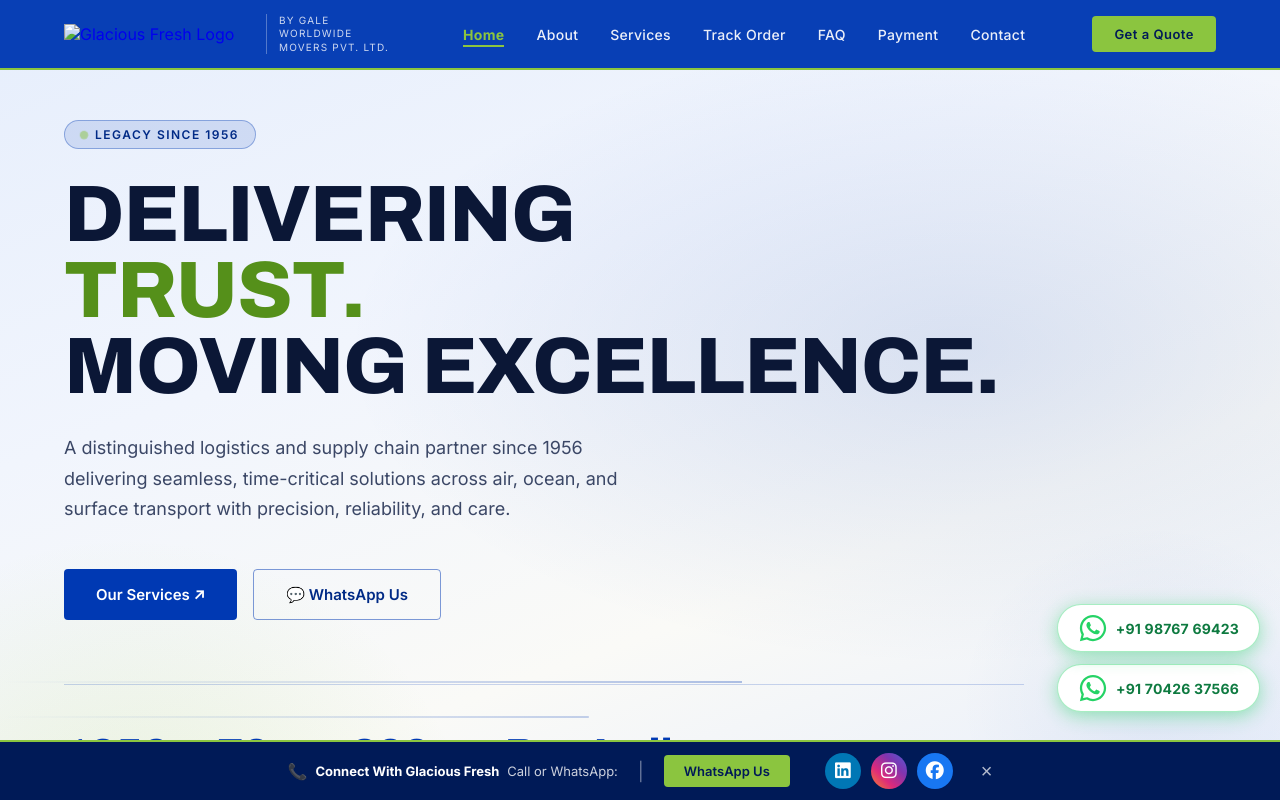
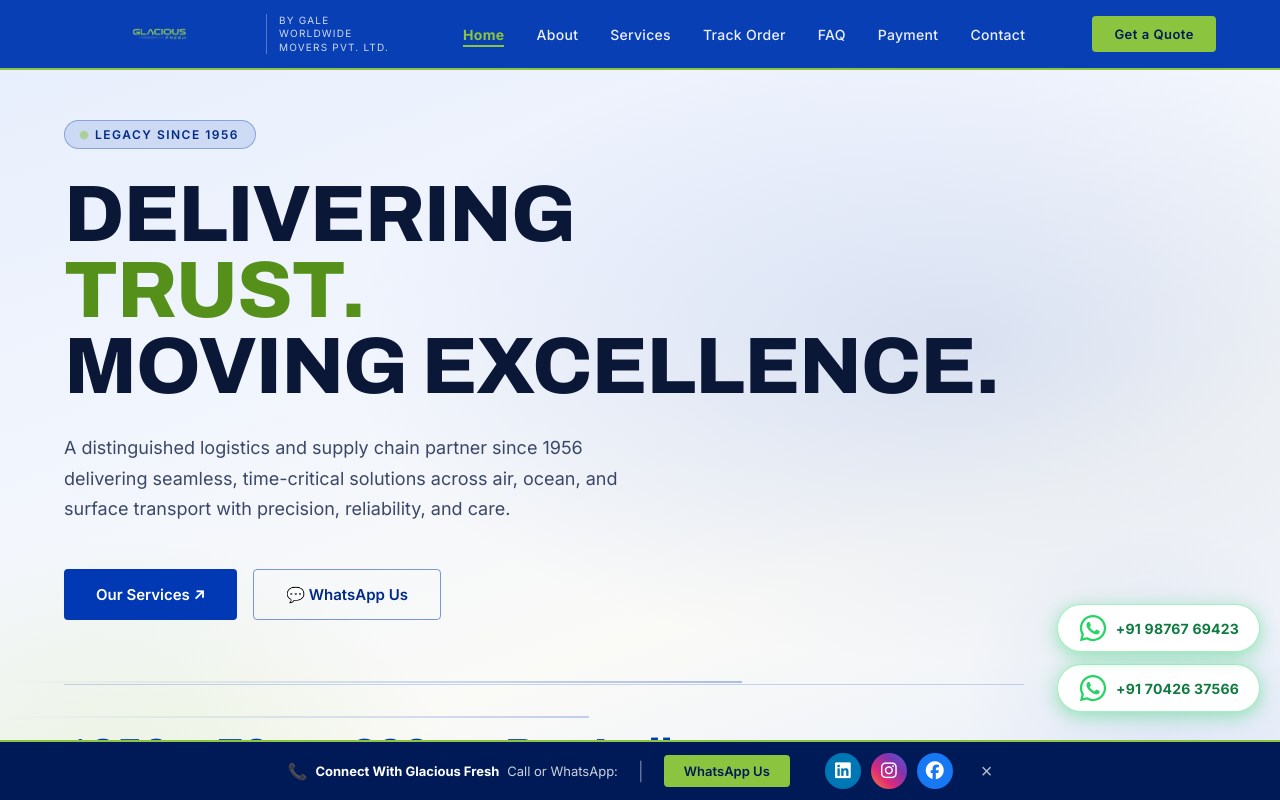
Before and after one commit to Sahej3108/glacious-fresh-new, a React app: page index.html in a window 1280 px wide. Shown: the top 800 px of the page. Built offline with nearby package versions, Linux system fonts and the light colour scheme; files whose address does not match are found by name.

Commit message:
Update index.html

```diff
--- a/index.html
+++ b/index.html
@@ -22,7 +22,7 @@
 <body>
 <nav id="main-nav">
   <a href="#" class="nav-logo" data-goto="home" aria-label="Glacious Fresh - Home">
-    <img class="nav-logo-img" src="images/logo-on-dark.svg" alt="Glacious Fresh Logo">
+    <img class="nav-logo-img" src="images/logo-on-dark.png" alt="Glacious Fresh Logo">
     <div class="nav-logo-text">
       <span class="sr-only">Glacious Fresh™</span>
       <span>By Gale Worldwide Movers Pvt. Ltd.</span>
```
